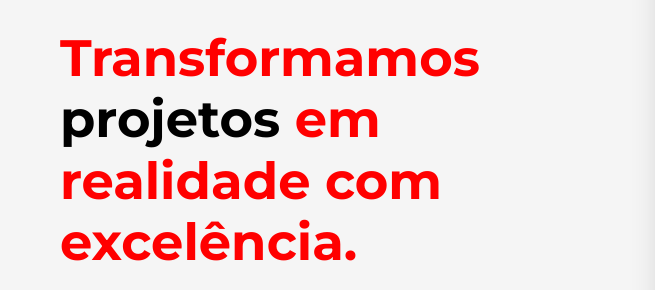
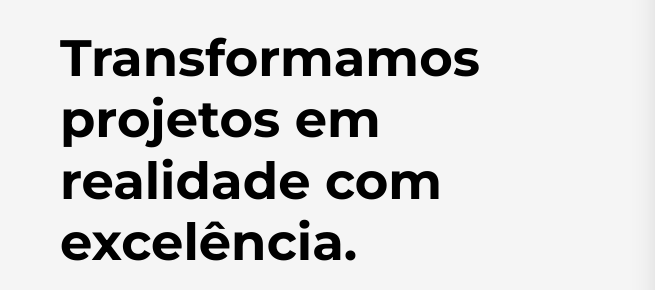
Before and after one commit to mindflowai1/thees-engenharia, a website: page index.html in a window 1280 px wide. Shown: the part 321-611 px from the top of the page, 0-655 px from the left. Drawn offline with nearby package versions, Linux system fonts and the light colour scheme; a script that the page names is missing.

Commit message:
Ajuste Final
Ajuste Final

```diff
--- a/index.html
+++ b/index.html
@@ -283,7 +283,9 @@
                     <div class="hero-logo" data-aos="fade-down" data-aos-duration="800">
                         <img src="assets/images/logo222.png" alt="Thees Engenharia Logo">
                     </div>
-                    <h1 data-aos="fade-up" data-aos-duration="1000" data-aos-delay="200" style="color: red;">Transformamos <span class="highlight">projetos</span> em realidade com excelência.</h1>
+                    <h1 data-aos="fade-up" data-aos-duration="1000" data-aos-delay="200">
+                        Transformamos <span class="highlight">projetos</span> em realidade com excelência.
+                    </h1>
                     <p data-aos="fade-up" data-aos-duration="1000" data-aos-delay="300">
                         Compromisso com prazos, projetos detalhados em alta definição 3D com segurança e clareza, excelência em qualidade e atendimento personalizado ao cliente.
                     </p>
```
